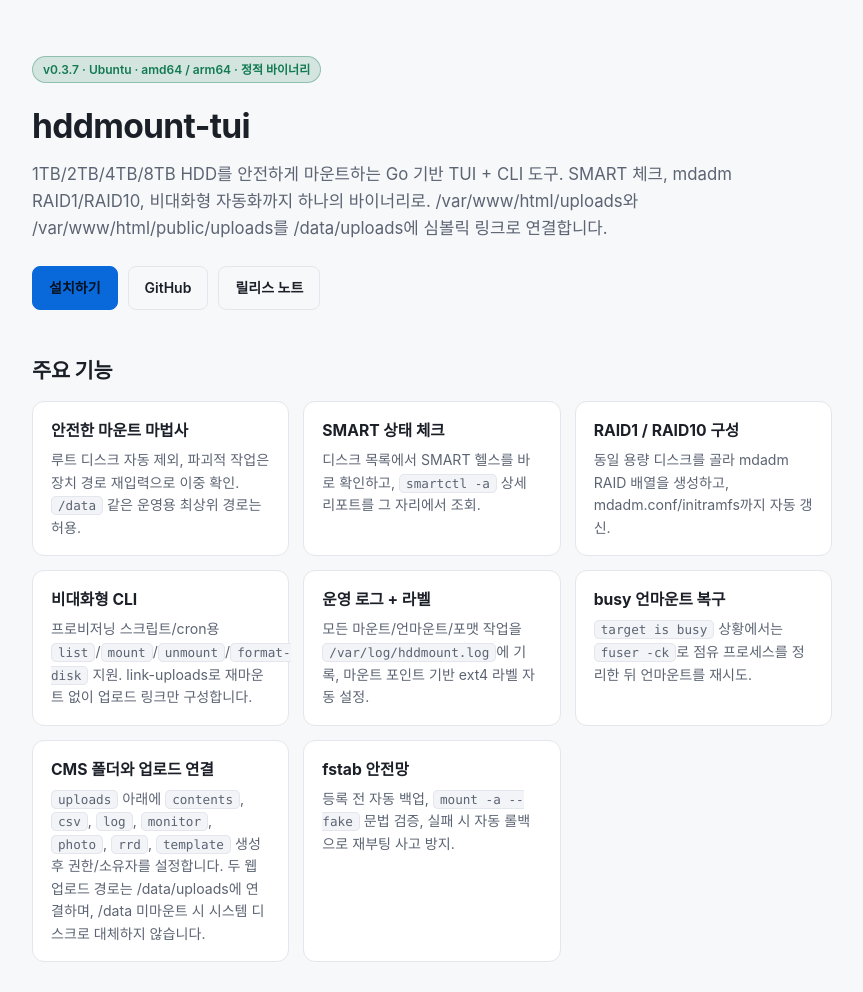
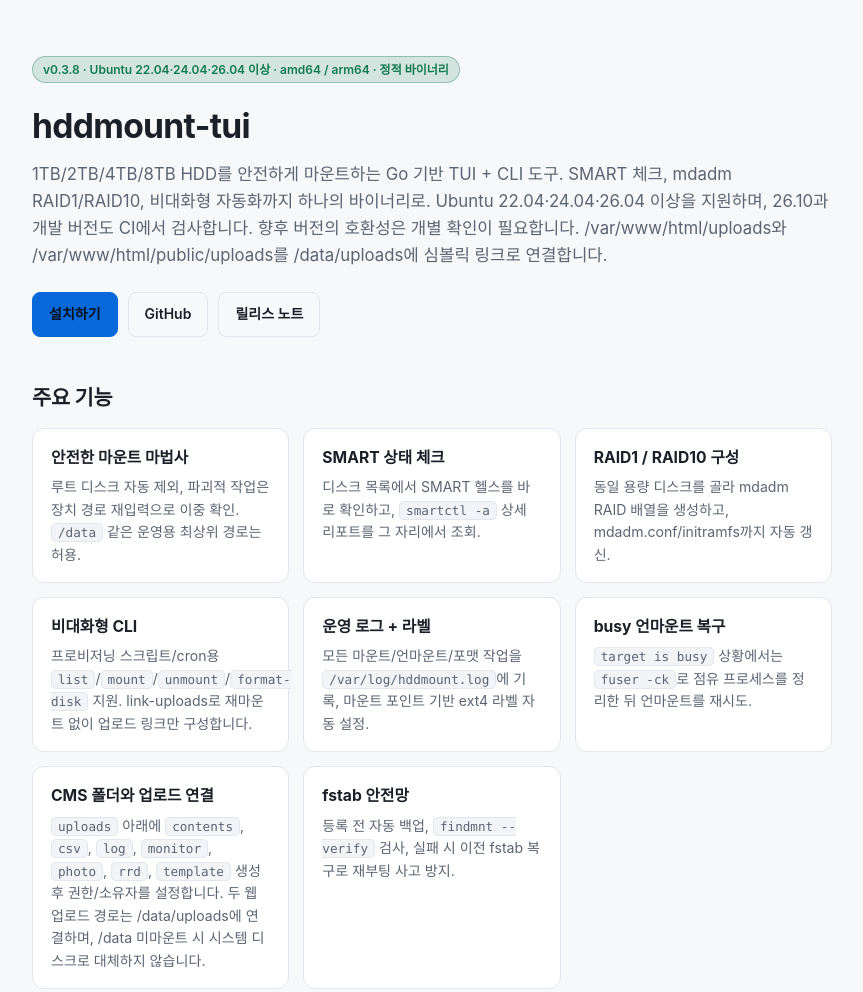
Before and after one commit to LeeAn0121/hddmount-tui, a plain HTML site: page docs/index.html in a window 1280 px wide. Shown: the top 992 px of the page, without its empty margins (208-1071 px from the left). Drawn offline with Linux system fonts and the light colour scheme.

Commit message:
v0.3.8 배포 안내와 공개 패키지 업데이트 검사 준비
Ubuntu 지원 범위와 fstab 검증 안내를 실제 동작에 맞춘다. 공개 배포 버전을 지정하여 각 Ubuntu에서 v0.3.7부터 APT 업데이트를 검사한다. 기존 홈페이지 디자인과 업로드 데이터 보호 동작을 유지한다.

```diff
--- a/docs/index.html
+++ b/docs/index.html
@@ -4,7 +4,7 @@
 <meta charset="utf-8">
 <meta name="viewport" content="width=device-width, initial-scale=1">
 <title>hddmount-tui</title>
-<meta name="description" content="hddmount-tui v0.3.7 - Ubuntu HDD 마운트 TUI/CLI. /var/www/html/uploads와 /var/www/html/public/uploads를 /data/uploads에 심볼릭 링크로 연결합니다.">
+<meta name="description" content="hddmount-tui v0.3.8 - Ubuntu 22.04·24.04·26.04 이상 지원 HDD 마운트 TUI/CLI. /var/www/html/uploads와 /var/www/html/public/uploads를 /data/uploads에 심볼릭 링크로 연결합니다.">
 <style>
   :root{
     --bg:#0b0d12; --panel:#12151c; --border:#232734; --text:#e7e9ee; --muted:#9aa2b1;
@@ -99,11 +99,12 @@
 <div class="wrap">
 
   <header>
-    <span class="badge">v0.3.7 · Ubuntu · amd64 / arm64 · 정적 바이너리</span>
+    <span class="badge">v0.3.8 · Ubuntu 22.04·24.04·26.04 이상 · amd64 / arm64 · 정적 바이너리</span>
     <h1>hddmount-tui</h1>
     <p class="lead">
       1TB/2TB/4TB/8TB HDD를 안전하게 마운트하는 Go 기반 TUI + CLI 도구.
       SMART 체크, mdadm RAID1/RAID10, 비대화형 자동화까지 하나의 바이너리로.
+      Ubuntu 22.04·24.04·26.04 이상을 지원하며, 26.10과 개발 버전도 CI에서 검사합니다. 향후 버전의 호환성은 개별 확인이 필요합니다.
       /var/www/html/uploads와 /var/www/html/public/uploads를 /data/uploads에 심볼릭 링크로 연결합니다.
     </p>
     <div class="cta">
@@ -146,7 +147,7 @@
       </div>
       <div class="card">
         <h3>fstab 안전망</h3>
-        <p>등록 전 자동 백업, <code>mount -a --fake</code> 문법 검증, 실패 시 자동 롤백으로 재부팅 사고 방지.</p>
+        <p>등록 전 자동 백업, <code>findmnt --verify</code> 검사, 실패 시 이전 fstab 복구로 재부팅 사고 방지.</p>
       </div>
     </div>
   </section>
@@ -246,7 +247,7 @@ dpkg-query -W hddmount-tui
 
 sudo hddmount</code></pre>
     <p style="color:var(--muted);font-size:0.9rem">
-      기존 설치는 <code>sudo apt update &amp;&amp; sudo apt install --only-upgrade hddmount-tui</code>로 갱신합니다. 설치 후 패키지 버전 0.3.7을 확인하세요.
+      기존 설치는 <code>sudo apt update &amp;&amp; sudo apt install --only-upgrade hddmount-tui</code>로 갱신합니다. 필수 도구 의존성은 APT가 자동 설치합니다. 설치 후 패키지 버전 0.3.8을 확인하세요.
     </p>
   </section>
 
```
Also changed, not shown: 2 other files.
